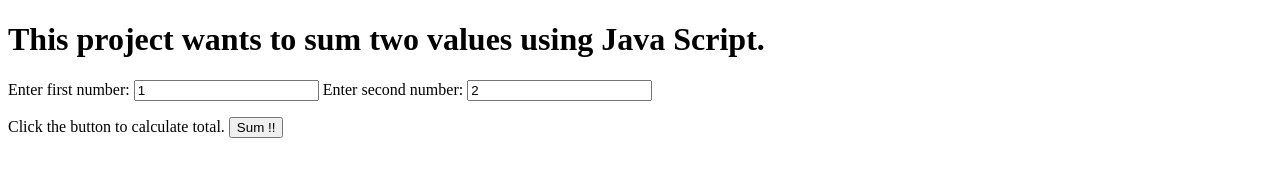
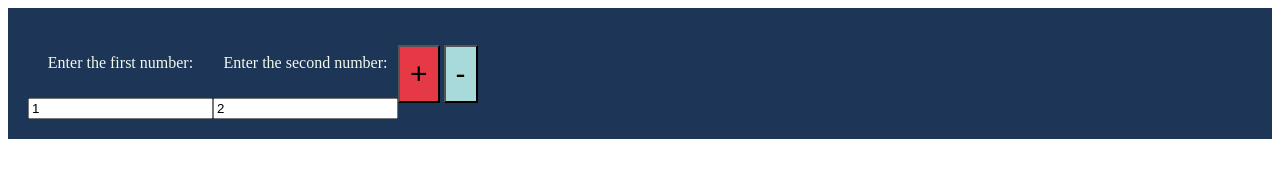
Before and after one commit to grochaarteaga/sum_simple, a plain HTML site: page index.html in a window 1280 px wide. Drawn offline with Linux system fonts and the light colour scheme.

Commit message:
change style

```diff
--- a/index.html
+++ b/index.html
@@ -8,23 +8,29 @@
     <title>Sum 2 values</title>
 </head>
 <body>
-    <h1>This project wants to sum two values using Java Script.</h1>
+
+  <div class="container">
+    <div>
+
+      <p>Enter the first number: </p>
+      <input type="text" id="input_1" name="text1" value="1">
+    </div>
 
 
+    <div>
+      <p>Enter the second number: </p>
+      <input type="text" id="input_2" name="text2" value="2">
+    </div>
 
-      <p>
-        Enter first number:
-        <input type="text" id="input_1" name="text1" value="1">
-        Enter second number:
-        <input type="text" id="input_2" name="text2" value="2">
-      </p>
 
-      <p>
-        Click the button to calculate total.
-        <button onclick="myFunction()">Sum !!</button>
-      </p>
+    <div>
+
+      <button id= "sum_button" onclick="my_sum()">+</button>
+      <button id= "substraction_button" onclick="my_substraction()">-</button>
+    </div>
 
       <p id="demo"></p>
 
+    </div>
 </body>
 </html>
--- a/js/script.js
+++ b/js/script.js
@@ -1,6 +1,13 @@
-function myFunction(){
+function my_sum(){
     var num_1 = document.getElementById("input_1").value;
     var num_2 = document.getElementById("input_2").value;
     var total = Number(num_1) + Number(num_2);
     document.getElementById("demo").innerHTML = total;
 }
+
+function my_substraction(){
+    var num_1 = document.getElementById("input_1").value;
+    var num_2 = document.getElementById("input_2").value;
+    var total = Number(num_1) - Number(num_2);
+    document.getElementById("demo").innerHTML = total;
+}
--- a/style.css
+++ b/style.css
@@ -0,0 +1,37 @@
+
+
+.container{
+    background-color: #1d3557;
+    text-align: center;
+    display: flex;
+    padding: 20px;
+    align-items: center;
+}
+
+
+
+#sum_button{
+    background-color: #e63946;
+    padding: 10px;
+    font-size: 30px;
+
+}
+
+#substraction_button{
+    background-color: #a8dadc;
+    padding: 10px;
+    font-size: 30px;
+
+}
+
+#demo{
+
+    font-size: 35px;
+    font-weight: bold;
+    color: #f1faee;
+}
+
+p{
+    color: #f1faee;
+    padding: 10px;
+}
```
